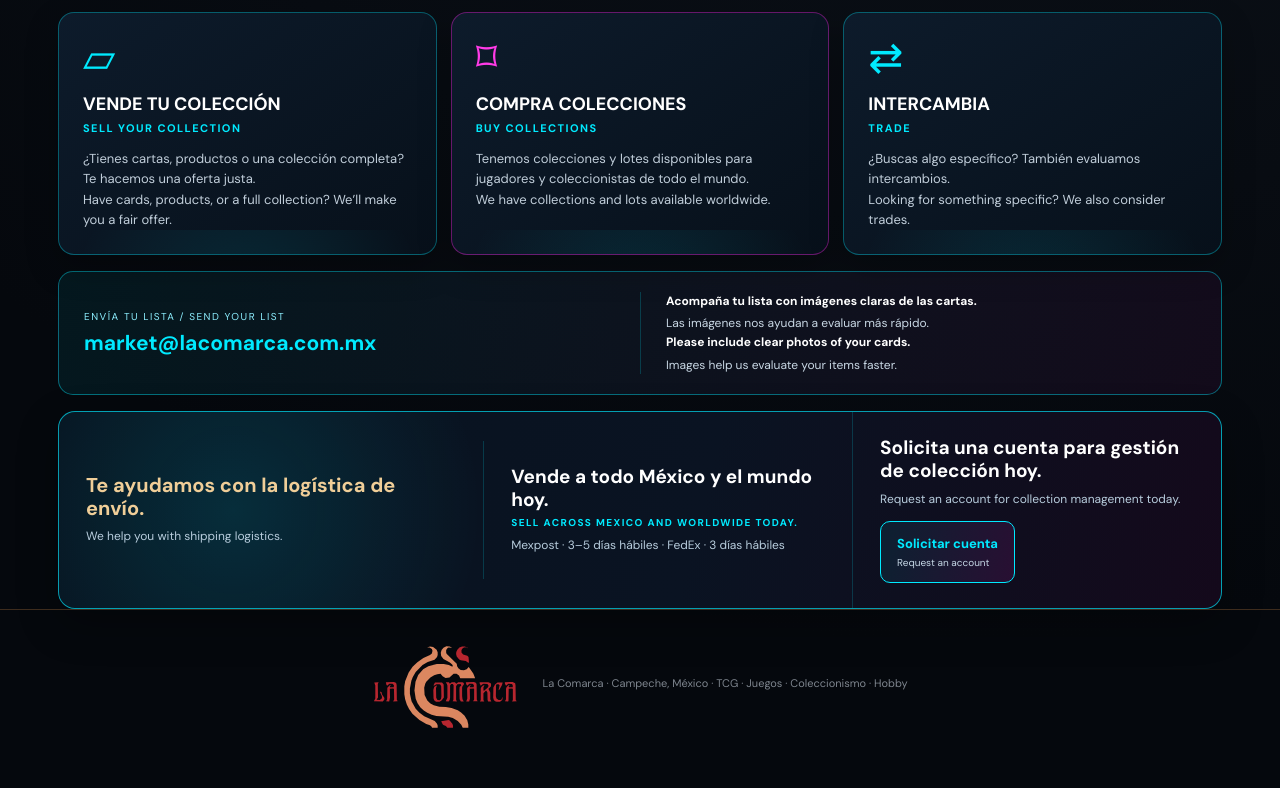
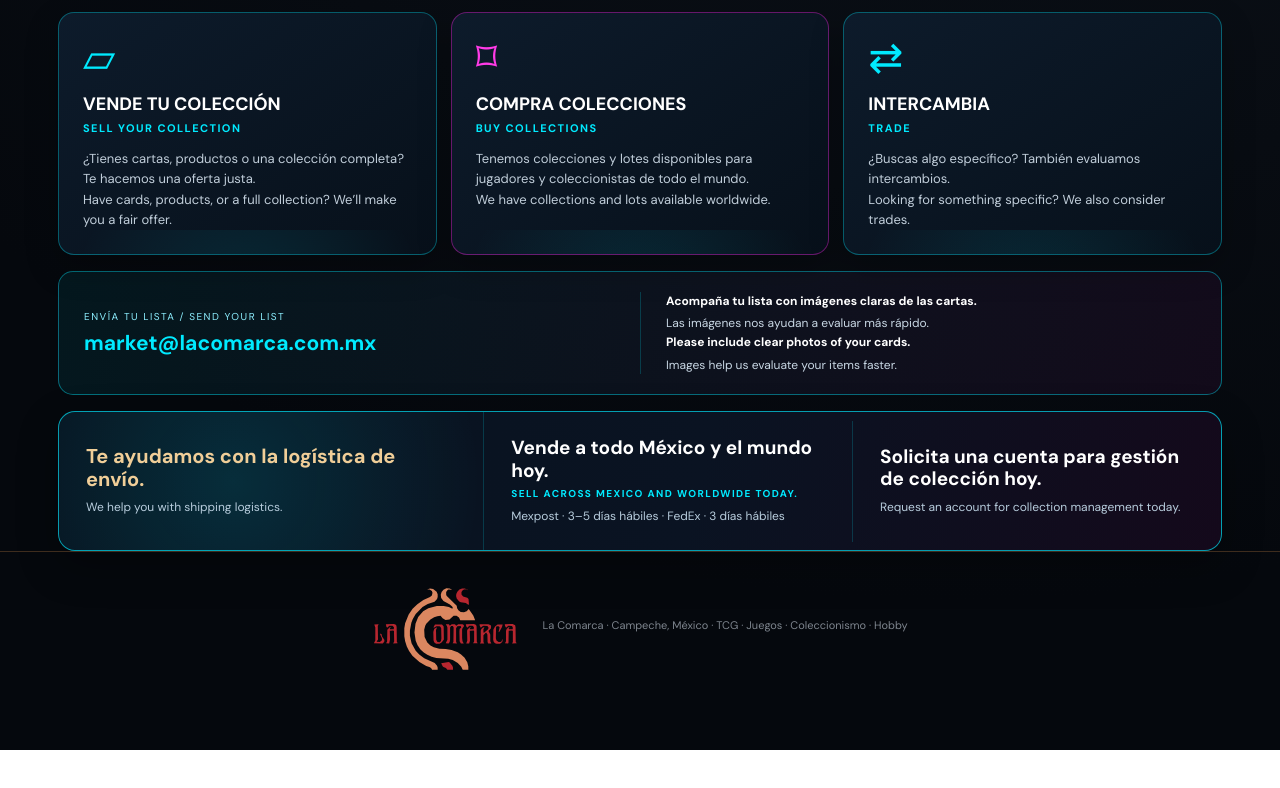
Before and after one commit to lacomarcaventas-del/la-comarca-pokemon, a Next.js app: page /market in a window 1280 px wide. Shown: the part 860-1648 px from the top of the page. After the commit the page ends 1610 px from the top, so only its background shows below. Built offline with nearby package versions, Linux system fonts and the light colour scheme.

Commit message:
Remove account request button from Market

```diff
--- a/app/market/page.tsx
+++ b/app/market/page.tsx
@@ -88,7 +88,7 @@ export default function MarketPage(){
         <div className="marketFinalBox">
           <div className="marketFinalBlock"><h3>Te ayudamos con la logística de envío.</h3><p>We help you with shipping logistics.</p></div>
           <div className="marketFinalBlock"><h4>Vende a todo México y el mundo hoy.</h4><h4><span>SELL ACROSS MEXICO AND WORLDWIDE TODAY.</span></h4><p>Mexpost · 3–5 días hábiles · FedEx · 3 días hábiles</p></div>
-          <div className="marketFinalBlock"><h4>Solicita una cuenta para gestión de colección hoy.</h4><p>Request an account for collection management today.</p><a className="marketAccount" href="/cuenta"><b>Solicitar cuenta</b><small>Request an account</small></a></div>
+          <div className="marketFinalBlock"><h4>Solicita una cuenta para gestión de colección hoy.</h4><p>Request an account for collection management today.</p></div>
         </div>
       </section>
     </main>
```
